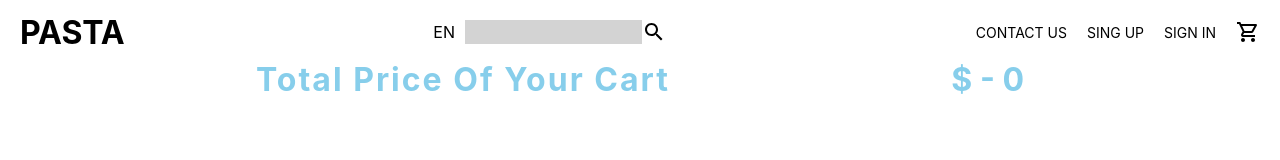
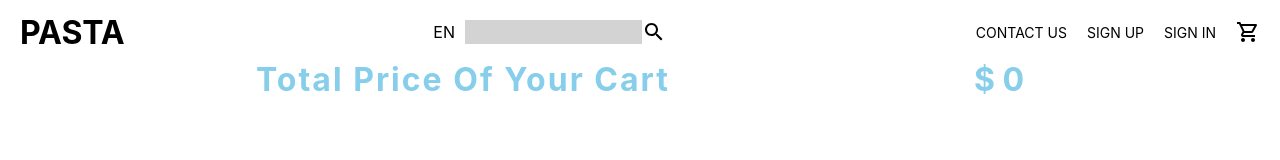
Before and after one commit to efosdan/Ironhack-final-project, a React (Create React App) app in the folder frontend/: page / in a window 1280 px wide. Both pictures are taken after a click on the element 1247 px from the left and 32 px from the top of the page. Shown: the top 160 px of the page. Built offline with nearby package versions, Linux system fonts and the light colour scheme.

Commit message:
cartupdated

```diff
--- a/frontend/src/components/cart/Cart.js
+++ b/frontend/src/components/cart/Cart.js
@@ -52,7 +52,7 @@ function Cart({ cart, setCart, handleChange }) {
         ))}
         <div className="total">
            <span>Total Price Of Your Cart</span>
-           <span>$ - {totalPrice} </span>
+           <span>$  {totalPrice} </span>
         </div>
     </article>
   )
--- a/frontend/src/components/navBar/Navbar.js
+++ b/frontend/src/components/navBar/Navbar.js
@@ -90,7 +90,7 @@ const Navbar = ({ setShow, size } ) => {
          </Center>
         <Right>
             <MenuItem>CONTACT US</MenuItem>
-            <MenuItem>SING UP</MenuItem>
+            <MenuItem>SIGN UP</MenuItem>
             <MenuItem>SIGN IN</MenuItem>
             <MenuItem>
                 <Badge badgeContent={size} color="primary" onClick={() => setShow(false)}>
```
